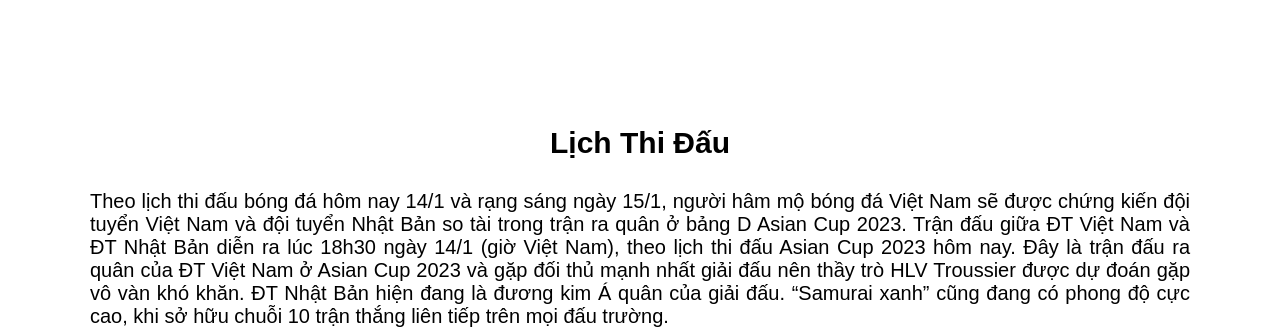
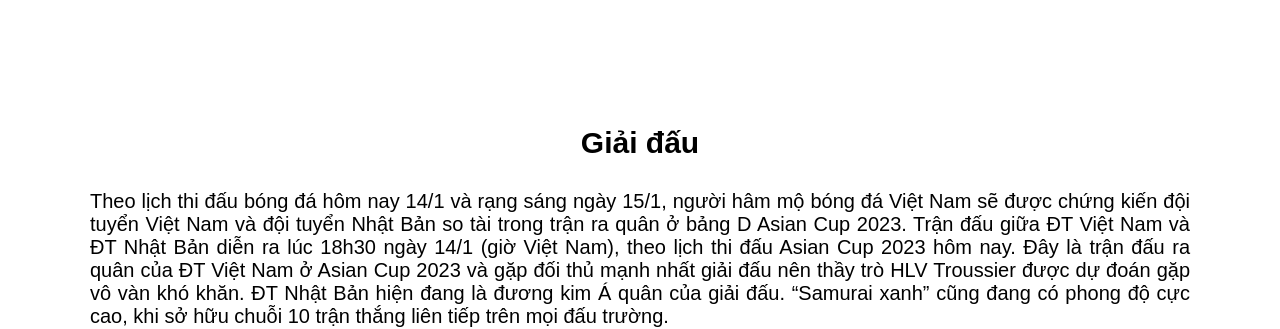
Before and after one commit to minhquan1709/BTL-NHOM15-CNTT17-03, a plain HTML site: page WEBSITE.HTML in a window 1280 px wide. Shown: the part 5400-5729 px from the top of the page. Drawn offline with Linux system fonts and the light colour scheme.

Commit message:
Quân 19/03

```diff
--- a/STYLE.CSS
+++ b/STYLE.CSS
@@ -108,8 +108,6 @@
 .dong1{
     text-align: justify;
 }
-
-
 .schedule {
     text-align: justify;
     font-size: 20px;
--- a/WEBSITE.HTML
+++ b/WEBSITE.HTML
@@ -56,7 +56,7 @@
     </div>
     <section id="about" class="b1">
         <h2>  Tin tức mới nhất</h2>
-        <p class="dong1">Tiền đạo người Brazil có thể sẽ đánh mất suất đá chính trong bối cảnh người thay thế anh đang chơi
+        <p class="dong1">   Tiền đạo người Brazil có thể sẽ đánh mất suất đá chính trong bối cảnh người thay thế anh đang chơi
            ấn tượng. Dù Arsenal đã giải quyết vấn đề bàn thắng khá triệt để kể từ đầu năm mới, tuy nhiên người
            hâm mộ của họ chưa thể tận hưởng niềm vui trọn vẹn khi Gabriel Jesus vẫn tiếp tục ngồi ngoài và vẫn
            chưa trở lại ở trận gặp Porto vào rạng sáng mai. Tiền đạo người Brazil là bản hợp đồng đầy hứa hẹn
@@ -156,7 +156,7 @@
 
     </section>
     <section id="contact" class="schedule">
-        <h3 class="dong6"> Lịch Thi Đấu </h3>
+        <h3 class="dong6"> Giải đấu </h3>
         <p>Theo lịch thi đấu bóng đá hôm nay 14/1 và rạng sáng ngày 15/1, người hâm mộ bóng đá Việt Nam sẽ được chứng kiến đội tuyển Việt Nam
             và đội tuyển Nhật Bản so tài trong trận ra quân ở bảng D Asian Cup 2023. Trận đấu giữa ĐT Việt Nam và ĐT Nhật Bản diễn ra lúc 18h30
             ngày 14/1 (giờ Việt Nam), theo lịch thi đấu Asian Cup 2023 hôm nay. Đây là trận đấu ra quân của ĐT Việt Nam ở Asian Cup 2023 và gặp
```
